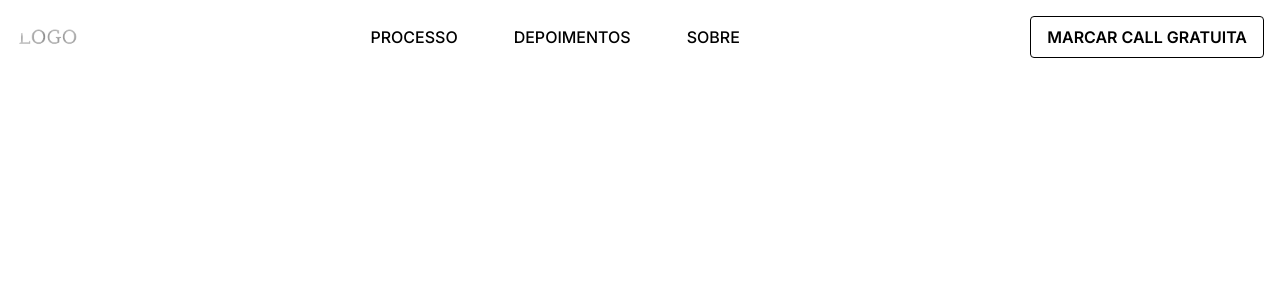
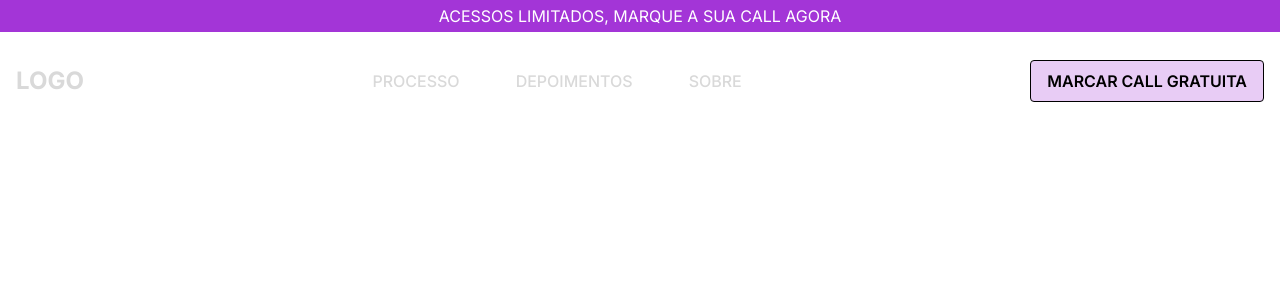
Before and after one commit to immarcolagroot/lp-conversion-template, a Next.js app: page / in a window 1280 px wide. Shown: the top 300 px of the page. Built offline with nearby package versions, Linux system fonts and the light colour scheme.

Commit message:
Criando header

```diff
--- a/src/components/Header.tsx
+++ b/src/components/Header.tsx
@@ -2,33 +2,42 @@ import Image from 'next/image'
 
 export default function Header() {
   return (
-    <nav className="bg-white border-gray-200 dark:bg-gray-900">
+
+    <header>
+
+      <div className="bg-primary h-8 mb-3 py-2 px-3 flex justify-center items-center">
+        <p className="text-white">ACESSOS LIMITADOS, MARQUE A SUA CALL AGORA</p>
+      </div>
+
+      <nav className="bg-white border-gray-200">
 
         <div className="max-w-screen-xl flex flex-wrap items-center justify-between mx-auto p-4">
 
           <a href="#" className="flex items-center space-x-3 rtl:space-x-reverse">
-          <img src="/assets/images/logo.png" className="h-8" alt="Logo" />
+            <span class="self-center text-2xl font-bold text-gray">LOGO</span>
           </a>
 
           <div className="hidden w-full md:block md:w-auto" id="navbar-default">
             <ul className="font-medium flex flex-col p-4 md:p-0 mt-4 border border-gray-100 rounded-lg bg-gray-50 md:flex-row md:space-x-8 rtl:space-x-reverse md:mt-0 md:border-0 md:bg-white dark:bg-gray-800 md:dark:bg-gray-900 dark:border-gray-700">
               <li>
-              <a href="#" className="block py-2 px-3 text-black">PROCESSO</a>
+                <a href="#" className="block py-2 px-3 text-gray hover:text-gray-50">PROCESSO</a>
               </li>
               <li>
-              <a href="#" className="block py-2 px-3 text-black">DEPOIMENTOS</a>
+                <a href="#" className="block py-2 px-3 text-gray hover:text-gray-50">DEPOIMENTOS</a>
               </li>
               <li>
-              <a href="#" className="block py-2 px-3 text-black">SOBRE</a>
+                <a href="#" className="block py-2 px-3 text-gray hover:text-gray-50">SOBRE</a>
               </li>
             </ul>
           </div>
 
-        <button className="bg-transparent font-semibold py-2 px-4 border rounded">
+          <button className="bg-btn font-semibold py-2 px-4 border rounded">
             MARCAR CALL GRATUITA
           </button>
 
         </div>
       </nav>
+
+    </header>
   );
 }
--- a/tailwind.config.ts
+++ b/tailwind.config.ts
@@ -15,6 +15,7 @@ const config: Config = {
       "black-50": "#00000080",
       "black-75": "#000000bf",
       "gray-50": "#D9D9D980",
+      "btn": "#A335D740",
     },
   },
   plugins: [],
```
Lines whose indentation alone changed are shown as unchanged.
